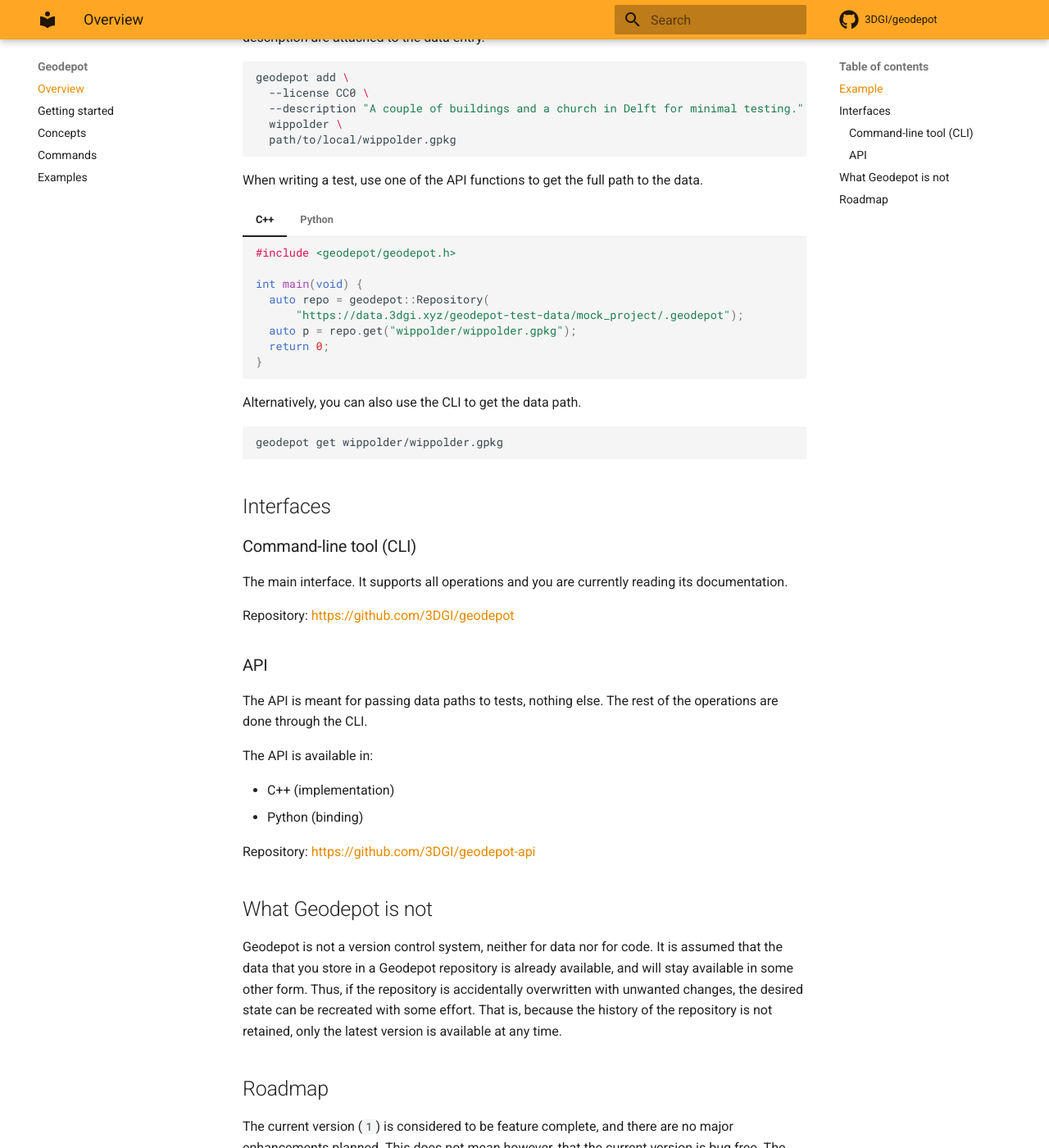
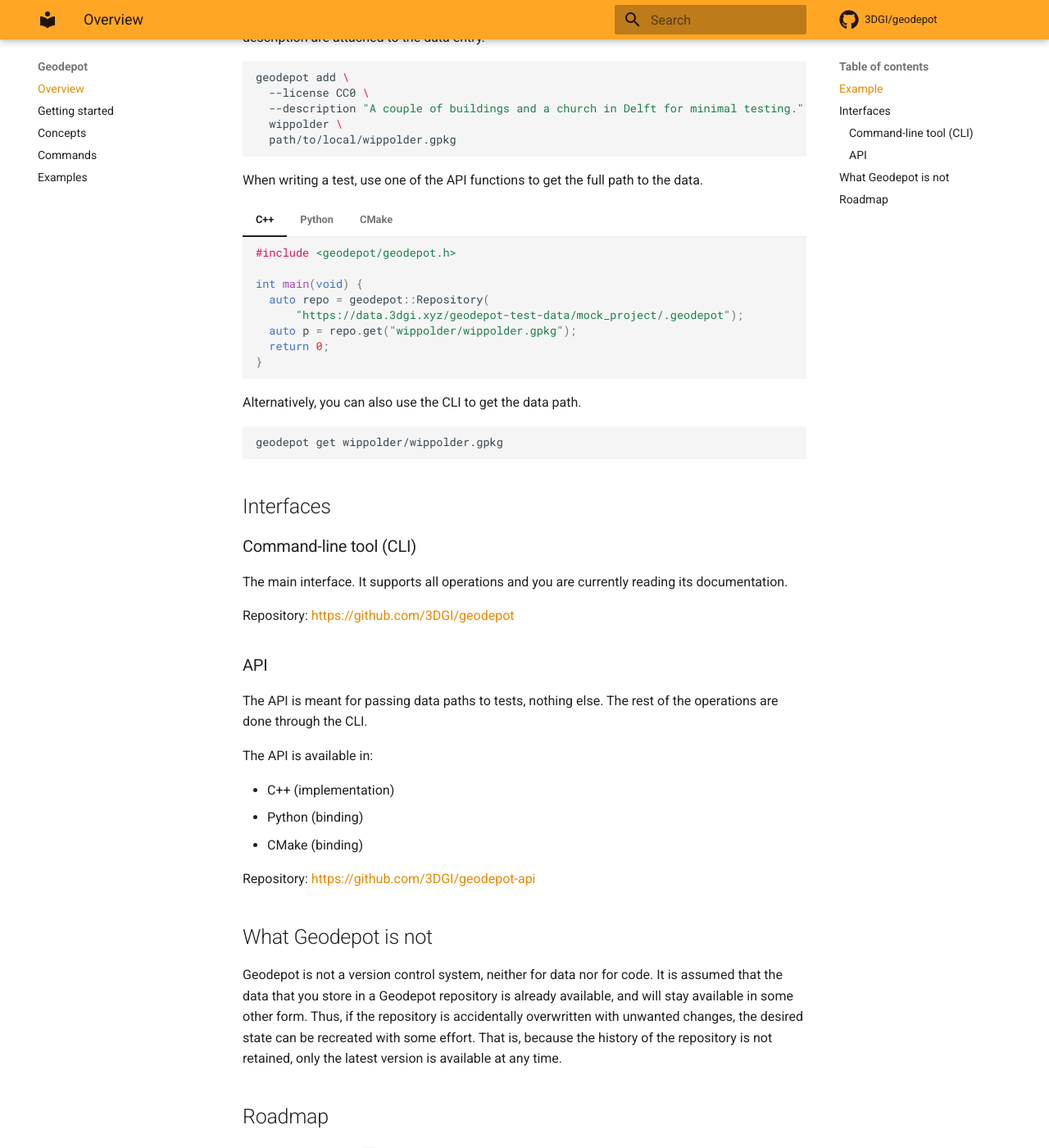
Before and after one commit to 3DBAG/geodepot, an MkDocs documentation site: the page built from docs/index.md, in a window 1280 px wide and 1400 px high, scrolled down 716 px. Shown: the whole window at 82% size. Built offline with MkDocs 1.6.1 and Material for MkDocs 9.7.7, drawn with Linux system fonts in a browser that asks for light colours; comment, search, counter and statistics services are not loaded; some of the changed lines change nothing that is shown.

Commit message:
Add CMake api example

````diff
--- a/docs/index.md
+++ b/docs/index.md
@@ -55,6 +55,25 @@
         p = repo.get("wippolder/wippolder.gpkg")
     ```
 
+=== "CMake"
+
+    ```cmake
+    include(GeoDepot)
+
+    GeodepotInit("https://data.3dgi.xyz/geodepot-test-data/mock_project/.geodepot")
+    GeodepotGet("wippolder/wippolder.gpkg")
+
+    # add executables, entable tests etc...
+
+    # The GEODEPOT_DIR variable stores the path to the data in the repository that was
+    # initialized and downloaded by GeodepotInit and GeodepotGet
+    add_test(
+          NAME "function-using-geodepot-data"
+          COMMAND test_geodepot_cmake "${GEODEPOT_DIR}/wippolder/wippolder.gpkg"
+          WORKING_DIRECTORY "${CMAKE_CURRENT_SOURCE_DIR}")
+    ```
+
+
 Alternatively, you can also use the CLI to get the data path.
 
 ```shell
@@ -79,6 +98,7 @@
 
 - C++ (implementation)
 - Python (binding)
+- CMake (binding)
 
 Repository: [https://github.com/3DGI/geodepot-api](https://github.com/3DGI/geodepot-api)
 
````
